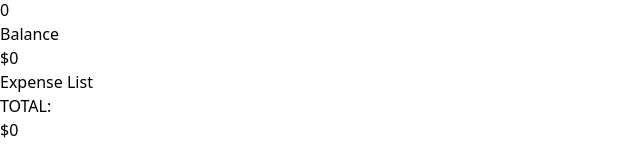
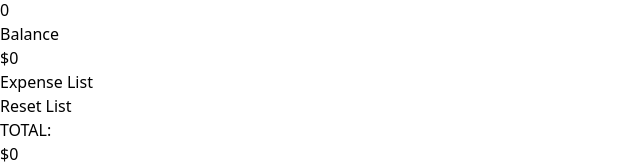
Before and after one commit to reachmohdaltaf/Expenzy, a React (Vite) app: page / in a window 1280 px wide. Shown: the part 458-626 px from the top of the page, without its empty margins (0-640 px from the left). Built offline with nearby package versions, Linux system fonts and the light colour scheme.

Commit message:
newwwcommit

```diff
--- a/src/Pages/Home.jsx
+++ b/src/Pages/Home.jsx
@@ -72,8 +72,6 @@ const Home = () => {
     if (balance === 0  && totalExpenses > 0 && !alertShown) {
       toast.success("Payissa khatm !");
       setAlertShown(true);
-    }else if(balance < 0){
-      toast.success("Your Account Balance is Zero Now !")
     }
   }, [alertShown, balance, totalExpenses]);
 
@@ -81,6 +79,12 @@ const Home = () => {
        setBudget(0)
        toast.success("Your Account Balance is Zero !")
  localStorage.removeItem("budget"); // Remove the budget from localStorage
+  }
+
+  const resetList =()=>{
+    setExpenses([])
+    localStorage.removeItem("expenses"); // Remove the budget from localStorage
+
   }
 
   return (
@@ -92,7 +96,7 @@ const Home = () => {
       <div className="Container p-4">
         <TopBoard resetBtn={resetBtn} today={today} onBudgetSubmit={handleBudget}  onExpenseSubmit={handleExpense} budget={budget} />
         <OutputContainer budget={budget} expenses={expenses} balance={balance} />
-        <ExpenseList totalExpenses={totalExpenses} deleteBtnHandler={deleteBtnHandler} today={today} expenses={expenses} budget={budget} />
+        <ExpenseList resetList={resetList} totalExpenses={totalExpenses} deleteBtnHandler={deleteBtnHandler} today={today} expenses={expenses} budget={budget} />
       </div>
     </div>
   );
--- a/src/components/ExpenseList.jsx
+++ b/src/components/ExpenseList.jsx
@@ -1,13 +1,13 @@
     /* eslint-disable react/prop-types */
 
-    const ExpenseList = ({expenses, deleteBtnHandler, totalExpenses, today}) => {
+    const ExpenseList = ({expenses, resetList, deleteBtnHandler, totalExpenses, today}) => {
     const deleteBtn = (index)=>{
         deleteBtnHandler(index)
     }
     return (
         <div className="flex justify-center">
         <div className="ExpenseList p-3 bg-white shadow-sm mt-10  w-[70%]">
-            <h3 className="font-bold">Expense List</h3>
+          <div className="flex gap-2 items-center justify-between   ">  <h3 className="font-bold">Expense List</h3><button onClick={resetList} className="bg-purple-500 rounded-lg hover:bg-purple-600 active:scale-95 text-white p-2">Reset List</button></div>
             <ul className="">
                 {expenses.map((expense, index)=>(
                     <li key={index} className="flex justify-between items-center p-2 border-b border-gray-300">
--- a/src/components/TopBoard.jsx
+++ b/src/components/TopBoard.jsx
@@ -55,7 +55,7 @@ const TopBoard = ({ onBudgetSubmit, resetBtn, budget, today, onExpenseSubmit })
                 />
                 <div className="flex gap-3">
                 <Button value={"+ Add"}/>
-                <button onClick={resetBtn} className="active:scale-95 bg-red-500 rounded-lg pr-2 pl-2 hover:bg-red-600 text-white ">reset </button>
+                <button onClick={resetBtn} className="active:scale-95 bg-purple-500 rounded-lg pr-2 pl-2 hover:bg-purple-600 text-white ">reset </button>
                 </div>
             </form>
 
```
